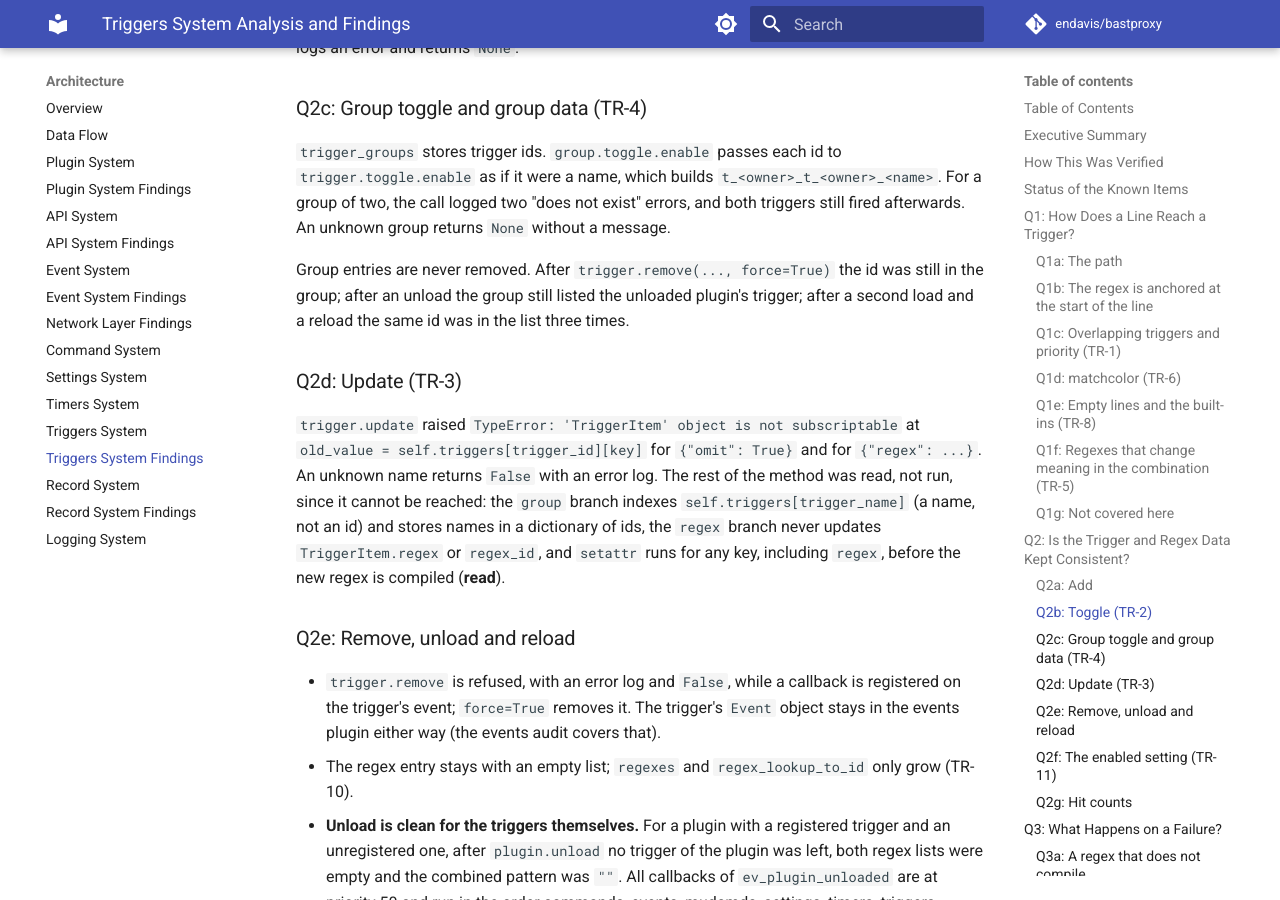
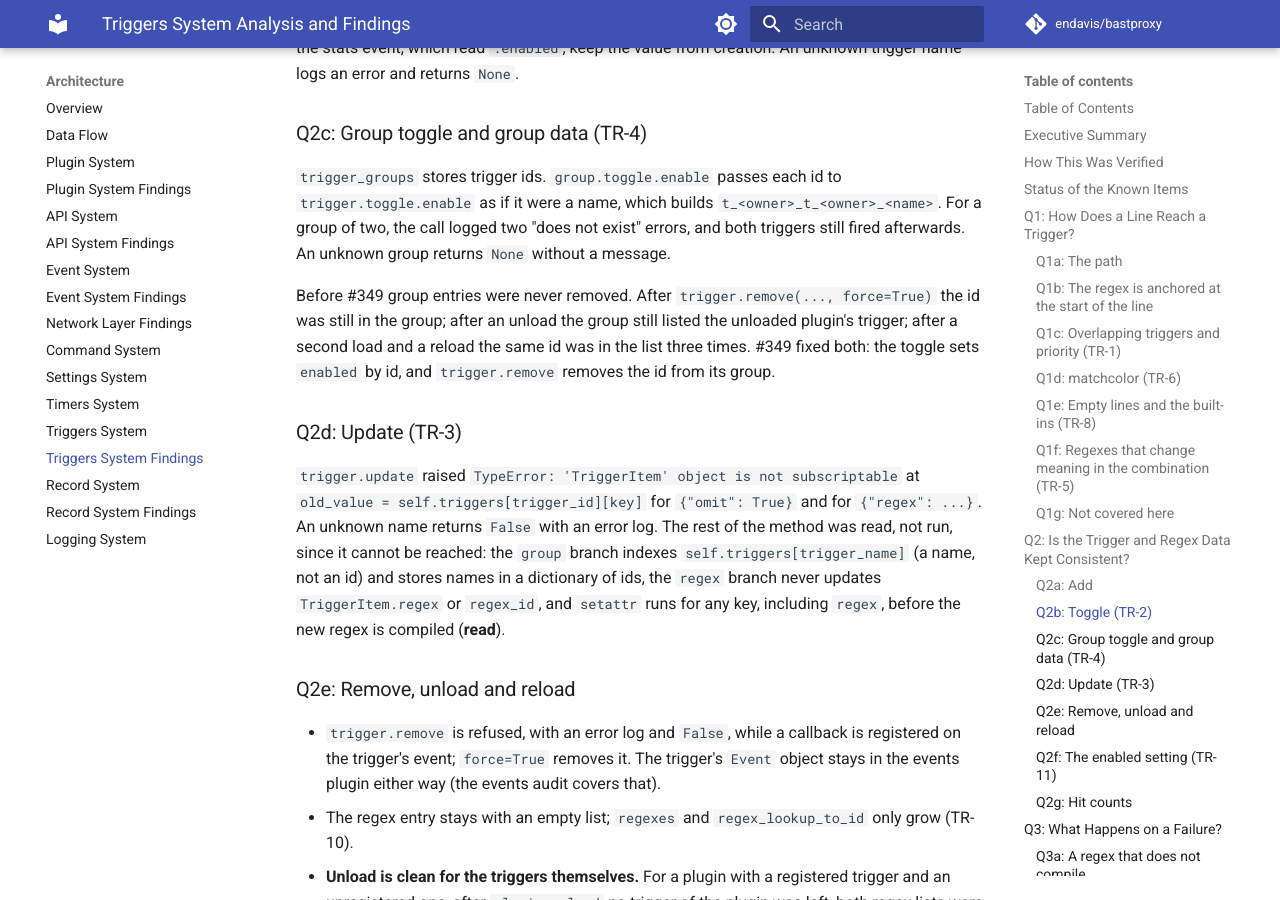
Before and after one commit to endavis/bastproxy, an MkDocs documentation site: the page built from docs/claude/triggers_system_findings.md, in a window 1280 px wide and 900 px high, scrolled down 7720 px. Built offline with MkDocs 1.6.1 and Material for MkDocs 9.7.7, drawn with Linux system fonts in a browser that asks for light colours; comment, search, counter and statistics services are not loaded; some of the changed text lies outside the part shown.

Commit message:
fix: make group.toggle.enable toggle members and drop removed triggers from groups (merges PR #364, addresses #349)
The trigger group holds trigger ids, but group.toggle.enable passed them to
trigger.toggle.enable as names, so every lookup built a doubled id and failed.
Set enabled on each member's item directly and re-sync the order.

trigger.remove left the id in its group, so groups kept stale and repeated ids
across unload and reload. Remove the id from the group, and delete the group
when it is empty.

Mark TR-4 fixed in the triggers system findings and update the triggers system
page.

Addresses #349


Claude-Session: https://claude.ai/code/session_01NXu1sbBxFsEQW16MiZv7Je

Co-authored-by: Claude Opus 5.5 <noreply@anthropic.com>

```diff
--- a/docs/claude/triggers_system_findings.md
+++ b/docs/claude/triggers_system_findings.md
@@ -50,7 +50,7 @@ below (TR-1 to TR-14); eleven are defects found by running the code.
 - **One regex fires per line, and `priority` is not used** (TR-1). All regexes are joined into one alternation,
   which reports only the first alternative that matches, in the order the regexes were added. Two triggers
   with different regexes never both fire (Q1c).
-- **One of the ten APIs does not work.** `group.toggle.enable` changes nothing (TR-4). Before #348,
+- **The APIs listed as working now do.** Before #349, `group.toggle.enable` changed nothing (TR-4, fixed). Before #348,
   `trigger.update` raised `TypeError` on every call (TR-3, fixed); before #347, `trigger.toggle.enable` could
   not enable a trigger that was added disabled (TR-2, fixed).
 - **One regex can stop the matcher from being updated** (TR-5). A regex with a named backreference compiles
@@ -61,8 +61,7 @@ below (TR-1 to TR-14); eleven are defects found by running the code.
 - **The `enabled` setting does nothing** (TR-11), `matchcolor` only works for regexes that also match the
   uncoloured text (TR-6), and triggers without a regex, the three built-ins included, raise `KeyError` from
   remove and toggle (TR-8).
-- **Unload is clean for triggers and their callbacks** (Q2e, **verified**), except for group entries, which
-  are never removed, and for an owner that has a trigger without a regex.
+- **Unload is clean for triggers and their callbacks** (Q2e, **verified**), except for an owner that has a trigger without a regex.
 - **Cost** (Q4): matching is cheap at realistic sizes, 6 us for a line that matches nothing against 100
   triggers. The two built-in events raised for every line cost about 250 us with nothing listening, and
   loading 1,000 triggers one by one took 47 s because the combined pattern is recompiled on every add (TR-10).
@@ -265,9 +264,10 @@ were a name, which builds `t_<owner>_t_<owner>_<name>`. For a group of two, the
 "does not exist" errors, and both triggers still fired afterwards. An unknown group returns `None` without a
 message.
 
-Group entries are never removed. After `trigger.remove(..., force=True)` the id was still in the group; after
+Before #349 group entries were never removed. After `trigger.remove(..., force=True)` the id was still in the group; after
 an unload the group still listed the unloaded plugin's trigger; after a second load and a reload the same id
-was in the list three times.
+was in the list three times. #349 fixed both: the toggle sets `enabled` by id, and `trigger.remove` removes the
+id from its group.
 
 ### Q2d: Update (TR-3)
 
@@ -461,7 +461,7 @@ probe or grep ran, output saved) or **read**.
 | 6 | Responding to Triggers | `success, trigger = ...trigger.add(...)` with no caveat | A failure returns a bare `False` (**verified**, Q2a) | Fixed (note added); TR-9 |
 | 7 | Trigger Matching | Six steps: "checks all enabled triggers", "matches against line (with or without color)" | One regex is chosen per line; the built-ins; two stages; `matchcolor` only in the second (**verified**, Q1) | Fixed (rewritten); TR-1, TR-6 |
 | 8 | Regex Optimization | Named groups "identify which trigger matched" | They identify which regex matched, and only the first; backreferences change meaning (**verified**, Q1f, Q3b) | Fixed (rewritten); TR-5 |
-| 9 | Common APIs | `trigger.update`, `trigger.toggle.enable` and `group.toggle.enable` listed as working | See Q2b to Q2d (**verified**) | Fixed; TR-2 (fixed by #347), TR-3, TR-4 |
+| 9 | Common APIs | `trigger.update`, `trigger.toggle.enable` and `group.toggle.enable` listed as working | See Q2b to Q2d (**verified**) | Fixed; TR-2 (fixed by #347), TR-3, TR-4 (fixed by #349) |
 | 10 | Built-in Triggers | "automatic triggers", no mention of `enabled` | Added with `enabled=False`, raised for every line anyway; `emptyline` rules; `^$` never fires (**verified**, Q1e) | Fixed; TR-8 |
 | 11 | Commands | A `#bp.triggers.listgroups` command | The plugin has `_command_list` and `_command_detail` only (**read**; the greps find no other `AddParser`) | Fixed (removed) |
 | 12 | Trigger Groups | The group toggle example | Changes nothing (**verified**, Q2c) | Fixed (note added); TR-4 |
@@ -646,7 +646,7 @@ change (**verified**, `out-docs-checks.txt`: no other caller in `src`).
 | `trigger.update` | Starts to work (TR-3): changing `regex` is one compile, changing `priority` one re-sort. |
 | `trigger.remove`, `trigger.remove.for.owner` | Unchanged; the latter passes `force=True`. |
 | `trigger.toggle.enable`, `trigger.toggle.omit` | Unchanged; enable sets `TriggerItem.enabled`. |
-| `group.toggle.enable` | Starts to work (TR-4). |
+| `group.toggle.enable` | Starts to work (TR-4, fixed by #349): it sets `enabled` on each member by id. |
 
 **Behaviour that changes for existing plugins** and belongs in the commit as a `BREAKING CHANGE:` footer:
 
@@ -734,7 +734,7 @@ group entries by id. Tests for each key.
 
 ### TR-4: `group.toggle.enable` changes nothing, and group entries are never removed
 
-**Status:** open
+**Status:** fixed by #349
 **Issue:** #349
 **Location:** `TriggersPlugin._api_group_toggle_enable`; `trigger_groups` in `_api_trigger_add` (the only
 writer) and `_api_trigger_remove` (no cleanup).
```
Also changed, not shown: docs/claude/triggers_system.md (+6 -6 lines), 2 other files.
